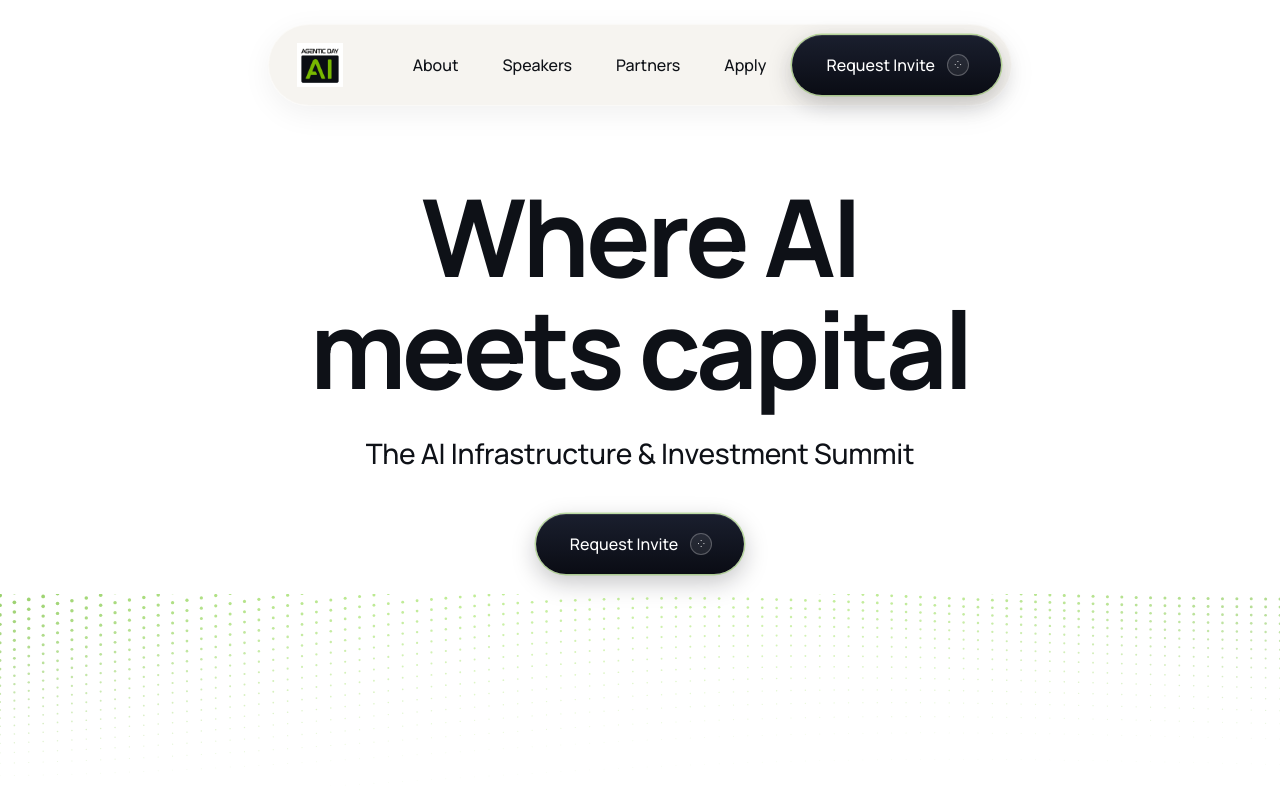
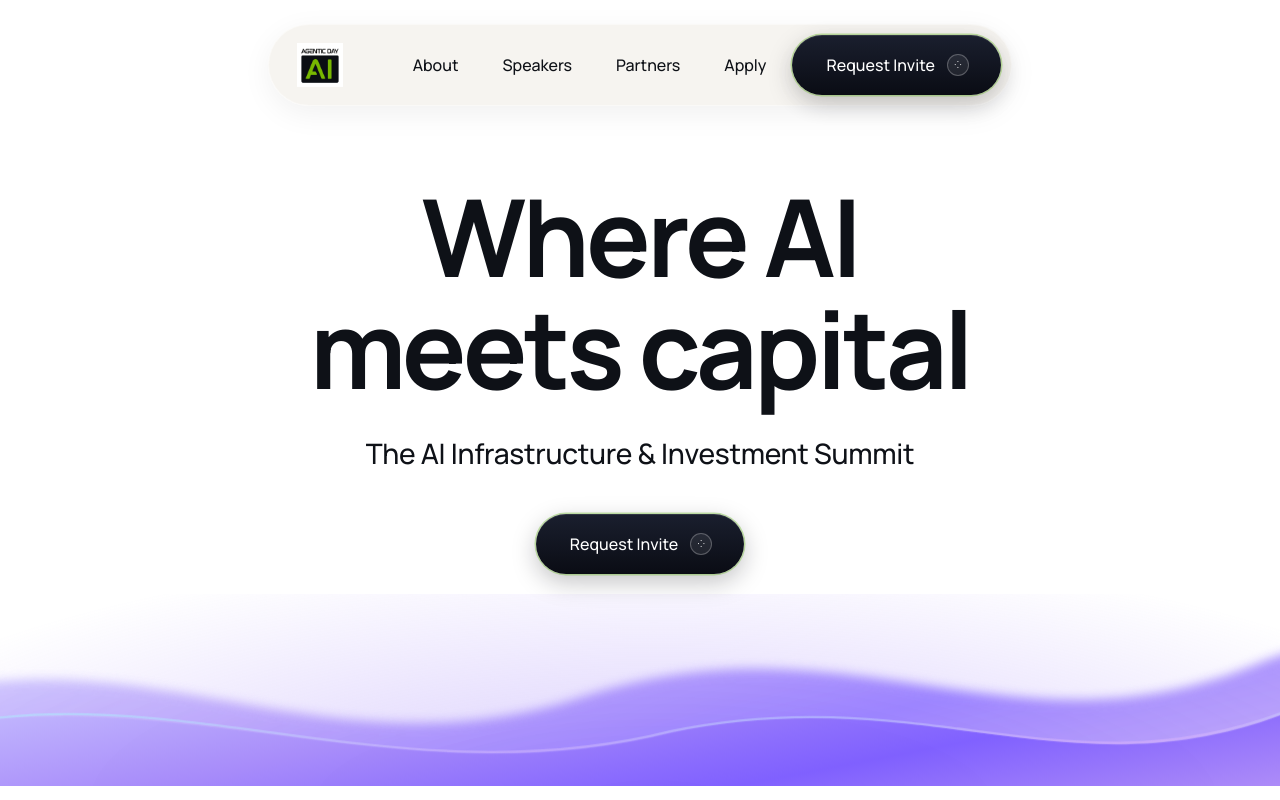
Before and after one commit to lalla-ai/agentic-day-miami, a Next.js app: page / in a window 1280 px wide. Shown: the top 800 px of the page. Built offline with nearby package versions, Linux system fonts and the light colour scheme.

Commit message:
Reapply "Replace green-dot MeshWave with SuperAI-style purple wisp ribbon"
This reverts commit 284e164a9c78df7053c2f5ac30f9c24cd957da83.

```diff
--- a/app/globals.css
+++ b/app/globals.css
@@ -194,6 +194,27 @@ h1.headline .row { display: block; }
   bottom: 0; left: 0;
   width: 100%; height: 100%;
   display: block;
+}
+.wisp-wrap {
+  position: absolute;
+  bottom: 0; left: 0;
+  width: 100%; height: 100%;
+  pointer-events: none;
+  overflow: visible;
+}
+.wisp-svg {
+  position: absolute;
+  bottom: -10%;
+  left: -5%;
+  width: 110%;
+  height: 130%;
+  display: block;
+  animation: wisp-drift 16s ease-in-out infinite alternate;
+}
+@keyframes wisp-drift {
+  0%   { transform: translate3d(0, 0, 0)     scale(1);    }
+  50%  { transform: translate3d(1%, -1%, 0)  scale(1.02); }
+  100% { transform: translate3d(-1%, 0, 0)   scale(1);    }
 }
 
 /* STATS */
--- a/components/MeshWave.tsx
+++ b/components/MeshWave.tsx
@@ -1,85 +1,80 @@
 "use client";
 
-import { useEffect, useRef } from "react";
+/**
+ * Soft violet/iridescent wisp ribbon at the bottom of the Hero.
+ * Replaces the previous green-dot perspective grid with a SuperAI-style
+ * blurred gradient ribbon. Pure SVG + CSS, lightweight, gently animated.
+ */
+export default function MeshWave() {
+  return (
+    <div className="wisp-wrap" aria-hidden="true">
+      <svg
+        viewBox="0 0 1600 480"
+        preserveAspectRatio="xMidYMax slice"
+        className="wisp-svg"
+      >
+        <defs>
+          {/* Main violet gradient — left to right */}
+          <linearGradient id="wispMain" x1="0%" y1="0%" x2="100%" y2="50%">
+            <stop offset="0%" stopColor="#c9c4ff" />
+            <stop offset="35%" stopColor="#a78bfa" />
+            <stop offset="65%" stopColor="#7c5cff" />
+            <stop offset="100%" stopColor="#b794f6" />
+          </linearGradient>
 
-export default function MeshWave() {
-  const canvasRef = useRef<HTMLCanvasElement>(null);
+          {/* Iridescent rim — cyan/magenta edge highlight */}
+          <linearGradient id="wispRim" x1="0%" y1="0%" x2="100%" y2="100%">
+            <stop offset="0%" stopColor="#a5f3fc" stopOpacity="0.65" />
+            <stop offset="100%" stopColor="#f0abfc" stopOpacity="0.55" />
+          </linearGradient>
 
-  useEffect(() => {
-    const canvas = canvasRef.current;
-    if (!canvas) return;
-    const ctx = canvas.getContext("2d");
-    if (!ctx) return;
+          {/* Soft ground glow */}
+          <radialGradient id="wispGlow" cx="50%" cy="100%" r="60%">
+            <stop offset="0%" stopColor="#a78bfa" stopOpacity="0.45" />
+            <stop offset="100%" stopColor="#a78bfa" stopOpacity="0" />
+          </radialGradient>
 
-    let width = 0;
-    let height = 0;
-    let dpr = 1;
+          <filter id="wispBlur" x="-20%" y="-20%" width="140%" height="140%">
+            <feGaussianBlur stdDeviation="6" />
+          </filter>
+        </defs>
 
-    function resize() {
-      if (!canvas || !ctx) return;
-      dpr = Math.min(window.devicePixelRatio || 1, 2);
-      const rect = canvas.getBoundingClientRect();
-      width = rect.width;
-      height = rect.height;
-      canvas.width = width * dpr;
-      canvas.height = height * dpr;
-      ctx.setTransform(dpr, 0, 0, dpr, 0, 0);
-    }
-    resize();
-    window.addEventListener("resize", resize);
+        <rect x="0" y="0" width="1600" height="480" fill="url(#wispGlow)" />
 
-    const COLS = 90;
-    const ROWS = 26;
-    const DOT_BASE = 1.2;
-    const PERSPECTIVE = 0.65;
-    const SPEED = 0.014;
+        {/* Back ribbon (softer, blurred) */}
+        <path
+          d="M -80 380
+             C 200 260, 420 460, 720 360
+             C 1020 260, 1200 440, 1480 320
+             C 1640 260, 1700 360, 1700 420
+             L 1700 520 L -80 520 Z"
+          fill="url(#wispMain)"
+          opacity="0.7"
+          filter="url(#wispBlur)"
+        />
 
-    let t = 0;
-    let raf = 0;
+        {/* Front ribbon (sharper) */}
+        <path
+          d="M -80 410
+             C 240 320, 500 480, 820 400
+             C 1100 340, 1260 470, 1500 380
+             C 1640 340, 1700 400, 1700 460
+             L 1700 540 L -80 540 Z"
+          fill="url(#wispMain)"
+          opacity="0.9"
+        />
 
-    function draw() {
-      if (!ctx) return;
-      ctx.clearRect(0, 0, width, height);
-
-      for (let r = ROWS - 1; r >= 0; r--) {
-        const depth = r / (ROWS - 1);
-        const yBase = height * (1 - Math.pow(depth, PERSPECTIVE));
-
-        for (let c = 0; c < COLS; c++) {
-          const xRatio = c / (COLS - 1);
-          const x = xRatio * width;
-
-          const wave1 = Math.sin(xRatio * 2.4 + t * 1.4 + depth * 1.2) * 60;
-          const wave2 = Math.sin(xRatio * 5.8 - t * 1.9 + depth * 2.6) * 22;
-          const wave3 = Math.sin(xRatio * 1.2 + t * 0.7 - depth * 0.6) * 35;
-          const yOffset = (wave1 + wave2 + wave3) * (0.3 + depth * 0.7);
-
-          const y = yBase + yOffset;
-          if (y < -20 || y > height + 20) continue;
-
-          const size = DOT_BASE * (0.35 + depth * 1.5);
-          const alpha = 0.12 + depth * 0.78;
-          const edgeFade = Math.sin(xRatio * Math.PI);
-          const greenBoost = 124 + Math.floor(edgeFade * 30);
-
-          ctx.fillStyle = `rgba(${Math.floor(124 + edgeFade * 20)}, ${greenBoost + 70}, 66, ${alpha})`;
-          ctx.beginPath();
-          ctx.arc(x, y, size, 0, Math.PI * 2);
-          ctx.fill();
-        }
-      }
-
-      t += SPEED;
-      raf = requestAnimationFrame(draw);
-    }
-
-    draw();
-
-    return () => {
-      window.removeEventListener("resize", resize);
-      cancelAnimationFrame(raf);
-    };
-  }, []);
-
-  return <canvas ref={canvasRef} className="mesh-canvas" />;
+        {/* Iridescent edge highlight */}
+        <path
+          d="M -40 405
+             C 240 320, 500 478, 820 398
+             C 1100 340, 1260 468, 1500 378"
+          stroke="url(#wispRim)"
+          strokeWidth="2.5"
+          fill="none"
+          opacity="0.8"
+        />
+      </svg>
+    </div>
+  );
 }
```
